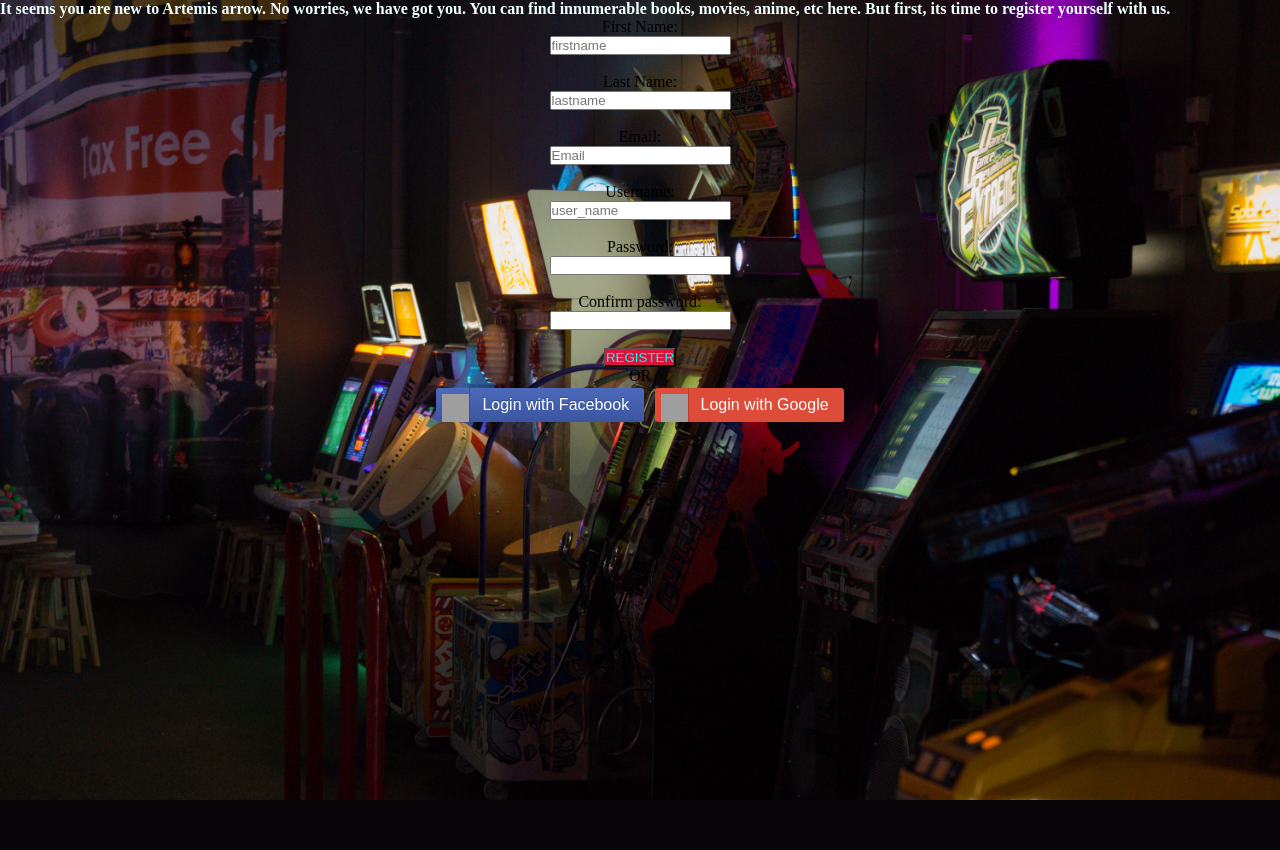
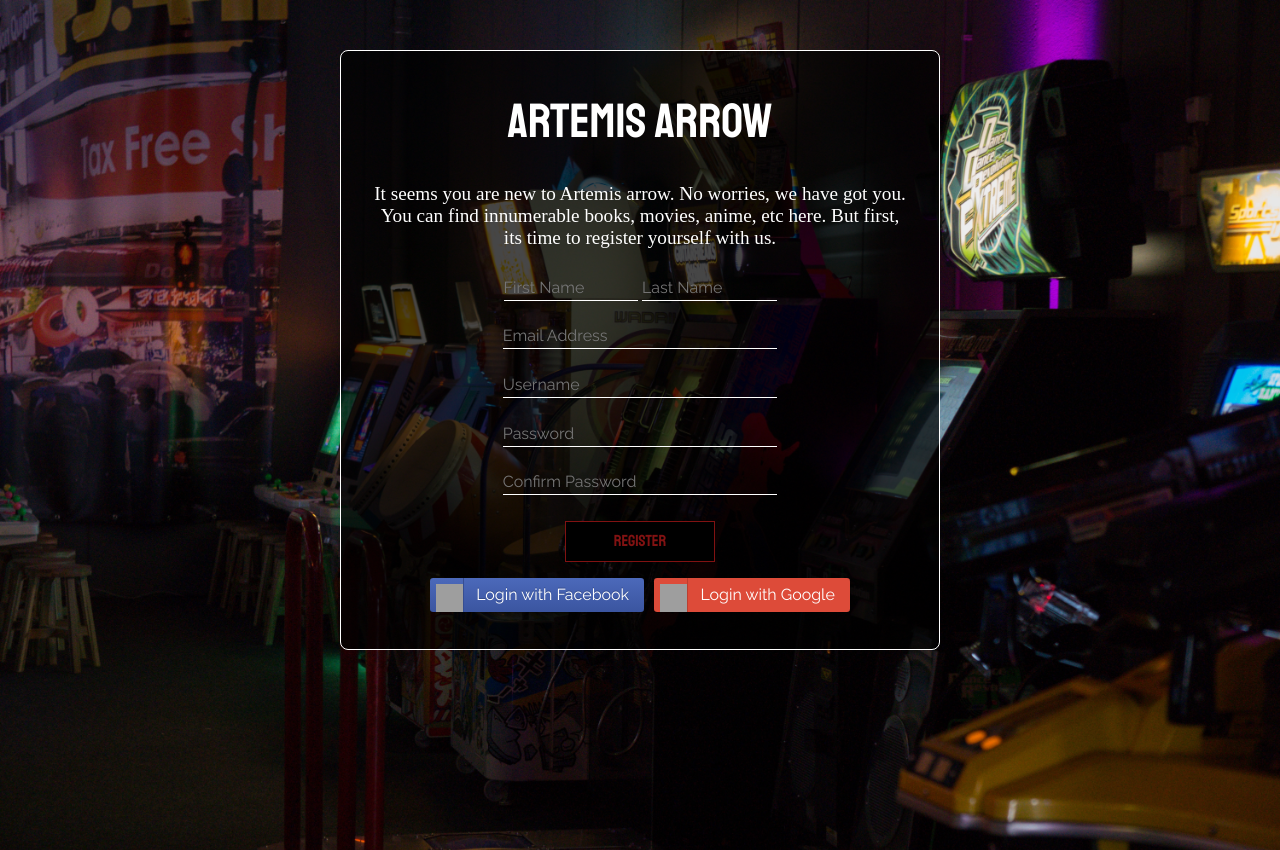
Before and after one commit to TheLethalCode/Artemis-arrow, a Flask app: page /signup in a window 1280 px wide. Before the commit the page ends 800 px from the top, so only its background shows below. Run offline with Flask 2, Linux system fonts and the light colour scheme; some web fonts are replaced; grey boxes are pictures that could not be loaded.

Commit message:
signup-page design

```diff
--- a/static/css/Reg.css
+++ b/static/css/Reg.css
@@ -1,5 +1,77 @@
+@import url('https://fonts.googleapis.com/css?family=Raleway');
+
+input:-webkit-autofill,
+input:-webkit-autofill:hover,
+input:-webkit-autofill:focus {
+  -webkit-text-fill-color: #fff;
+  -webkit-box-shadow: 0 0 0px 1000px rgba(0,0,0,0.95) inset;
+  transition: background-color 5000s ease-in-out 0s;
+}
+
+.intro-text{
+  padding-bottom: 1rem;
+}
+
+.register-btn{
+  background-color: #000;
+  color: #811212;
+  padding: .6rem;
+  width: 150px;
+  border: 1px solid #811212;
+  font-family: 'Staatliches';
+  font-size: inherit;
+}
+
+.register-btn:hover{
+  background-color: #811212;
+  color: #000;
+  border: 1px solid #000;
+}
+
+
+.t-input{
+  font-family: inherit;
+  font-size: inherit;
+  width: 100%;
+  border: 0;
+  outline: 0;
+  background: transparent;
+  border-bottom: 1px solid #fff;
+  color: #fff;
+  padding-bottom: 3px;
+}
+
+.t-input:focus{
+  border-bottom: 1px solid #811212;
+  transition: 0.3s;
+}
+
+.t-input:valid{
+  border-bottom: 1px solid #15833a;
+  transition: 0.3s;
+}
+
+.t-input:invalid{
+  color: #811212;
+  transition: 0.3s;
+}
+
+#FName, #LName{
+  display: inline-block;
+  width: 49% !important;
+}
+
+.input-div{
+  width: 300px;
+  margin: 0 auto;
+  font-size: 1rem;
+  font-family: 'Raleway';
+  padding: 0.8rem;
+}
+
 /* Shared */
 .loginBtn {
+  font-family: 'Raleway';
   box-sizing: border-box;
   position: relative;
   /* width: 13em;  - apply for fixed size */
@@ -12,14 +84,6 @@
   border-radius: 0.2em;
   font-size: 16px;
   color: #FFF;
-}
-#register-btn{
-    color:aqua;
-    background-color: crimson;
-}
-#register-btn:hover{
-    background-color: darkkhaki;
-    transition: 1s;
 }
 
 
@@ -71,3 +135,13 @@
 .loginBtn--google:focus {
   background: #E74B37;
 }
+
+@media (max-width: 700px){
+  .input-div{
+    width: 90%;
+  }
+
+  #form{
+    margin-bottom: 1rem;
+  }
+}
--- a/static/css/index_styles.css
+++ b/static/css/index_styles.css
@@ -11,12 +11,9 @@ body{
   background-repeat:no-repeat;
   background-size:cover;
 
+  max-height: 100%;
   height: 100vh;
   overflow: hidden;
-}
-
-.container{
-
 }
 
 .box{
@@ -115,5 +112,6 @@ body{
 @media (max-height: 850px) and (min-height: 701px){
   body{
     height: 100vh;
+    max-height: 100%;
   }
 }
--- a/templates/Register.html
+++ b/templates/Register.html
@@ -1,36 +1,51 @@
 <!DOCTYPE html>
-<html>
+<html lang="en">
 <head>
 	<title>Artemis-Arrow</title>
 	<meta name="viewport" content="width=device-width, initial-scale=1.0">
+	<meta http-equiv="X-UA-Compatible" content="ie=edge">
 	<link rel="stylesheet" type="text/css" href="../static/css/index_styles.css">
     <link rel="stylesheet" type="text/css" href="../static/css/Reg.css">
 </head>
+<body>
+<div class="container">
+	<div class="box">
+		<div id="title">
+			<div class="main-title">Artemis Arrow</div>
+		</div>
 
-<body>
-	<p style="color:azure"><strong>It seems you are new to Artemis arrow. No worries, we have got you. You can find innumerable books, movies, anime, etc here. But first, its time to register yourself with us.</strong></p>
-	<div id="register">
-		<form style="text-align: center" action="{{ url_for('signup') }}" method="post">
-				First Name:<br>
-				<input style="font-color: black" type="text" name="firstname" placeholder="firstname" required="true">
-				<br><br>
-				Last Name:<br>
-				<input type="text" name="lastname" placeholder = "lastname" required="true">
-				<br><br>
-				Email:<br>
-				<input type="text" name="email" placeholder = "Email" required="true">
-				<br><br>
-				Username:<br>
-				<input type="text" name="username" placeholder = "user_name" required="true">
-				<br><br>
-				Password:<br>
-				<input type="password" name="password" placeholder = "" id="reg-password" required="true">
-				<br><br>
-				Confirm password:<br>
-				<input type="password" name="conf-password" placeholder = "" id="reg-conf-password" required="true">
-				<br><br>
-				<button class="btn" id="register-btn">REGISTER</button>
-			<p style="text-align: center">OR</p>
+		<div class="intro-text">
+			It seems you are new to Artemis arrow. No worries, we have got you. You can find innumerable books, movies, anime, etc here. But first, its time to register yourself with us.
+		</div>
+
+
+	<div id="form">
+		<form action="{{ url_for('signup') }}" method="post">
+
+			<div class="input-div">
+				  <input class="t-input" type="text" id="FName" placeholder="First Name" required>
+				  <input class="t-input" type="text" id="LName" placeholder="Last Name" required>
+			</div>
+
+			<div class="input-div">
+  				<input class="t-input" type="email" id="email" placeholder="Email Address" required>
+			</div>
+
+			<div class="input-div">
+  				<input class="t-input" type="text" id="uname" placeholder="Username" required>
+			</div>
+
+			<div class="input-div">
+  				<input class="t-input" type="password" id="pass" placeholder="Password" required>
+			</div>
+
+			<div class="input-div">
+  				<input class="t-input" type="password" id="cpass" placeholder="Confirm Password" required>
+			</div>
+
+			<div class="input-div">
+				<button type="submit" class="register-btn">Register</button>
+			</div>
 
 			<button class="loginBtn loginBtn--facebook">
   				Login with Facebook
@@ -41,7 +56,8 @@
 			</button>
 		</form>
 	</div>
-
+	</div>
+</div>
 	<div id = 'flashes'>
 		{% with messages = get_flashed_messages() %}
 		   {% if messages %}
--- a/templates/index.html
+++ b/templates/index.html
@@ -8,9 +8,7 @@
 	<link rel="stylesheet" type="text/css" href="../static/css/index_styles.css">
 </head>
 <body>
-
 	<div class="container">
-
 		<div class="box">
 			<div id="title">
 				<div class="main-title">Artemis Arrow</div>
```
Also changed, not shown: templates/test.html (deleted).
